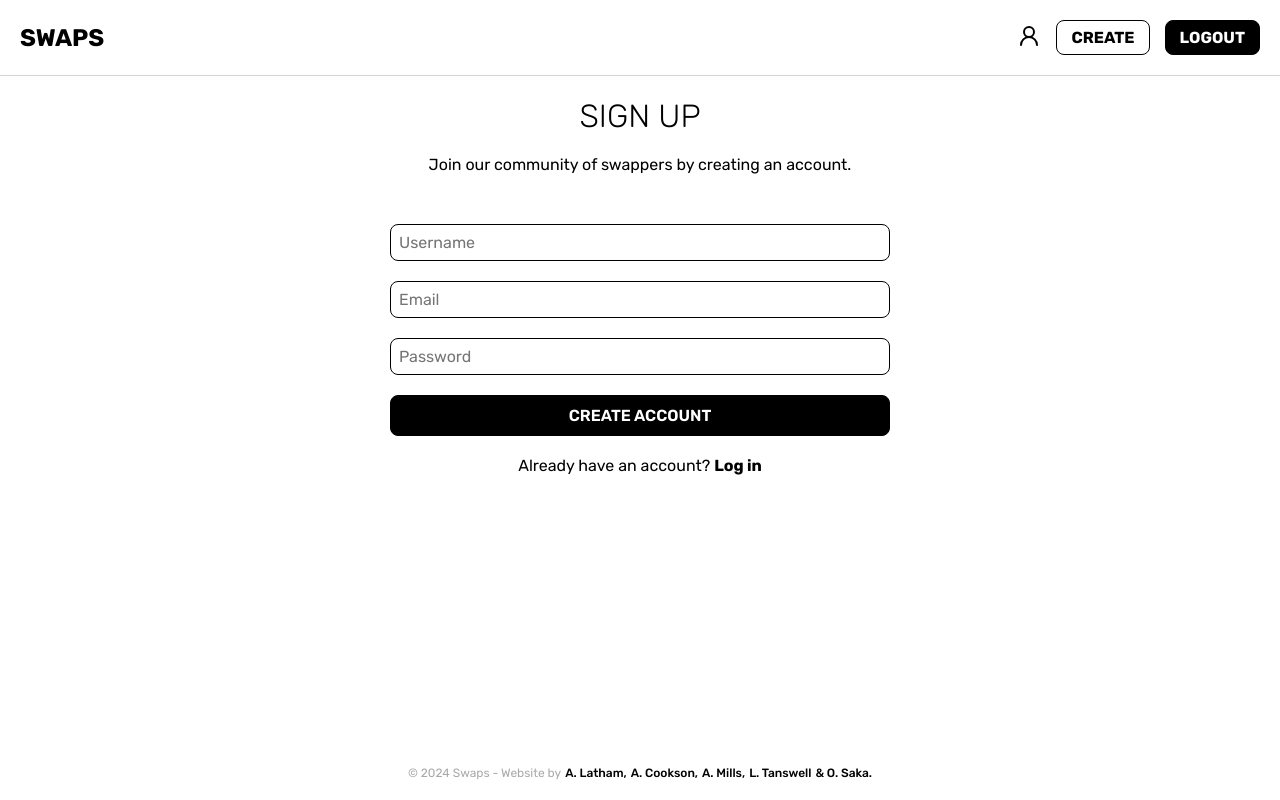
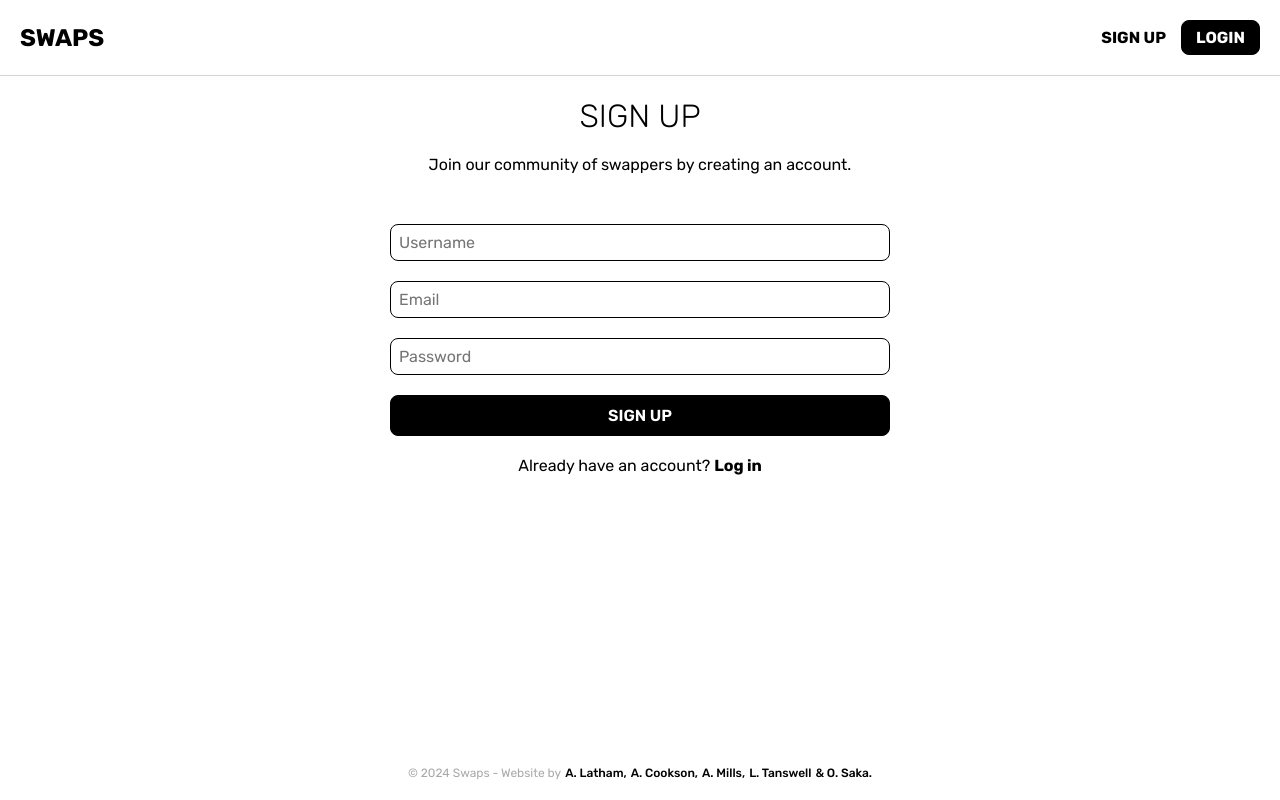
Before and after one commit to latham91/swaps-fe, a React (Vite) app: page /signup in a window 1280 px wide. Built offline with nearby package versions, Linux system fonts and the light colour scheme.

Commit message:
enhancement: add signup functionality to signup page and changed testing state in navbar to user from authcontext

```diff
--- a/src/components/Navbar.jsx
+++ b/src/components/Navbar.jsx
@@ -1,10 +1,11 @@
 import "../styles/Navbar.css";
 import { Link } from "react-router-dom";
-import { useState } from "react";
 import { UserRound } from "lucide-react";
+import { useContext } from "react";
+import { AuthContext } from "../context/AuthContext";
 
 export default function Navbar() {
-  const [loggedIn, setLoggedIn] = useState(true);
+  const { user } = useContext(AuthContext);
   return (
     <header>
       <nav>
@@ -15,7 +16,7 @@ export default function Navbar() {
         </div>
         <div className="nav-right">
           <div className="nav-links-right">
-            {loggedIn ? (
+            {user ? (
               <>
                 <Link to="/account">
                   <UserRound />
--- a/src/context/AuthContext.jsx
+++ b/src/context/AuthContext.jsx
@@ -15,7 +15,9 @@ function AuthProvider({ children }) {
   const [credentials, setCredentials] = useState({});
 
   // Functions
-  const handleSignup = async () => {
+  const handleSignup = async (e) => {
+    e.preventDefault();
+
     try {
       setLoading(true);
       const data = await userSignup(credentials);
@@ -32,7 +34,7 @@ function AuthProvider({ children }) {
       setCredentials({});
       setLoading(false);
 
-      navigate("/");
+      navigate("/login");
     } catch (error) {
       setTimeout(() => {
         setErrorMsg("");
--- a/src/pages/SignUpPage.jsx
+++ b/src/pages/SignUpPage.jsx
@@ -1,10 +1,11 @@
 import "../styles/SignUpPage.css";
-import { useState } from "react";
 import { XSquare } from "lucide-react";
 import { Link } from "react-router-dom";
+import { useContext } from "react";
+import { AuthContext } from "../context/AuthContext";
 
 export default function SignUpPage() {
-  const [errorMsg, setErrorMsg] = useState(false);
+  const { errorMsg, loading, credentials, setCredentials, handleSignup } = useContext(AuthContext);
 
   return (
     <div className="container">
@@ -13,37 +14,50 @@ export default function SignUpPage() {
           <h1>Sign up</h1>
           <p>Join our community of swappers by creating an account.</p>
         </div>
-        <form id="signup-form">
+        <form onSubmit={(e) => handleSignup(e)} id="signup-form">
           <div className="input-container">
             <input
+              onChange={(e) => setCredentials({ ...credentials, username: e.target.value })}
               type="text"
               name="username"
               id="username"
               placeholder="Username"
+              disabled={loading}
             />
           </div>
 
           <div className="input-container">
-            <input type="email" name="email" id="email" placeholder="Email" />
+            <input
+              onChange={(e) => setCredentials({ ...credentials, email: e.target.value })}
+              type="email"
+              name="email"
+              id="email"
+              placeholder="Email"
+              disabled={loading}
+            />
           </div>
 
           <div className="input-container">
             <input
+              onChange={(e) => setCredentials({ ...credentials, password: e.target.value })}
               type="password"
               name="password"
               id="password"
               placeholder="Password"
+              disabled={loading}
             />
           </div>
 
           {errorMsg && (
             <div className="signup-form-error">
               <XSquare />
-              Username must be at least 3 characters.
+              {errorMsg}
             </div>
           )}
 
-          <button type="submit">Create account</button>
+          <button type="submit" disabled={loading}>
+            {loading ? "Signing up..." : "Sign up"}
+          </button>
           <div className="form-footer">
             Already have an account? <Link to="/login">Log in</Link>
           </div>
```
